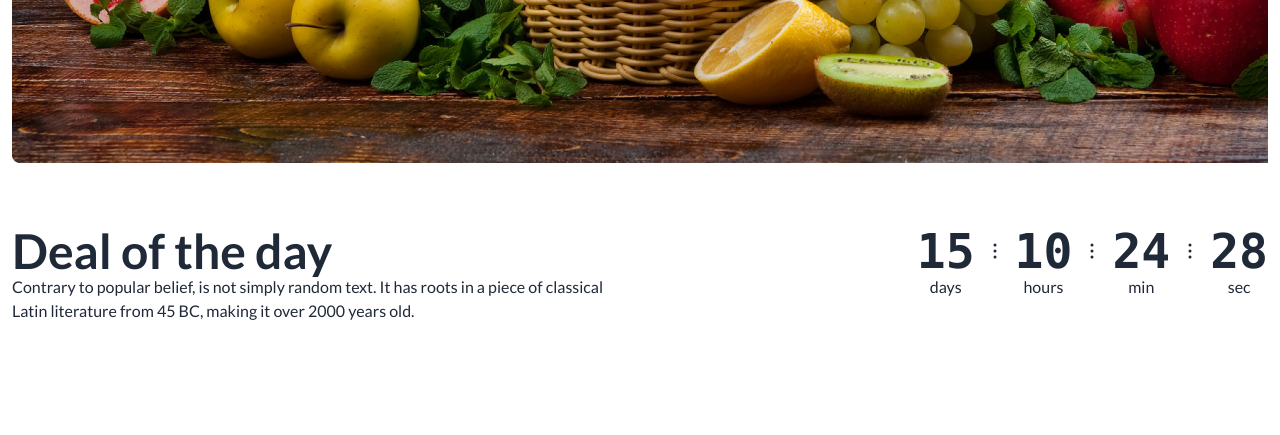
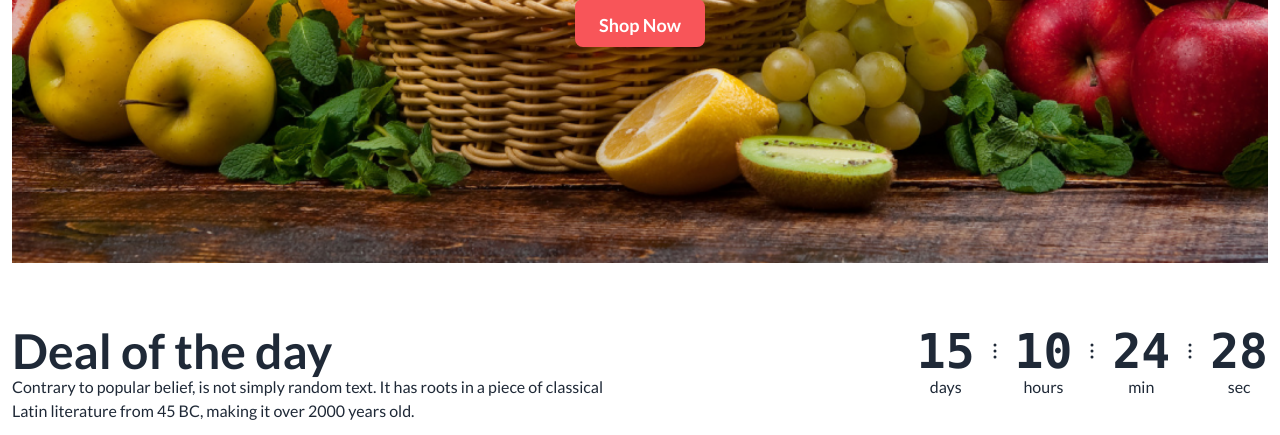
Before and after one commit to maruf318/fruit-shop-assignment3, a plain HTML site: page index.html in a window 1280 px wide. Shown: the part 693-1128 px from the top of the page. Before the commit the page ends 1028 px from the top, so only its background shows below. Drawn offline with nearby package versions, Linux system fonts and the light colour scheme; grey boxes are pictures that could not be loaded.

Commit message:
banner section center update

```diff
--- a/index.html
+++ b/index.html
@@ -119,11 +119,11 @@
     <main>
       <!-- Banner section -->
       <section class="mt-5 md:mt-10 container mx-auto font-lato p-3">
-        <div class="carousel w-full">
+        <div class="carousel">
           <!-- slide-1 -->
           <div
             id="slide1"
-            class="carousel-item relative w-full bg-slider1-bg bg-cover bg-no-repeat min-h-[calc(100vh-200px)]"
+            class="carousel-item relative w-full bg-slider1-bg bg-cover bg-no-repeat bg-center lg:min-h-[calc(100vh-100px)]"
           >
             <!-- <img src="./images/banner1.png" class="w-full" /> -->
             <div class="flex justify-center items-center mx-auto text-center">
```
